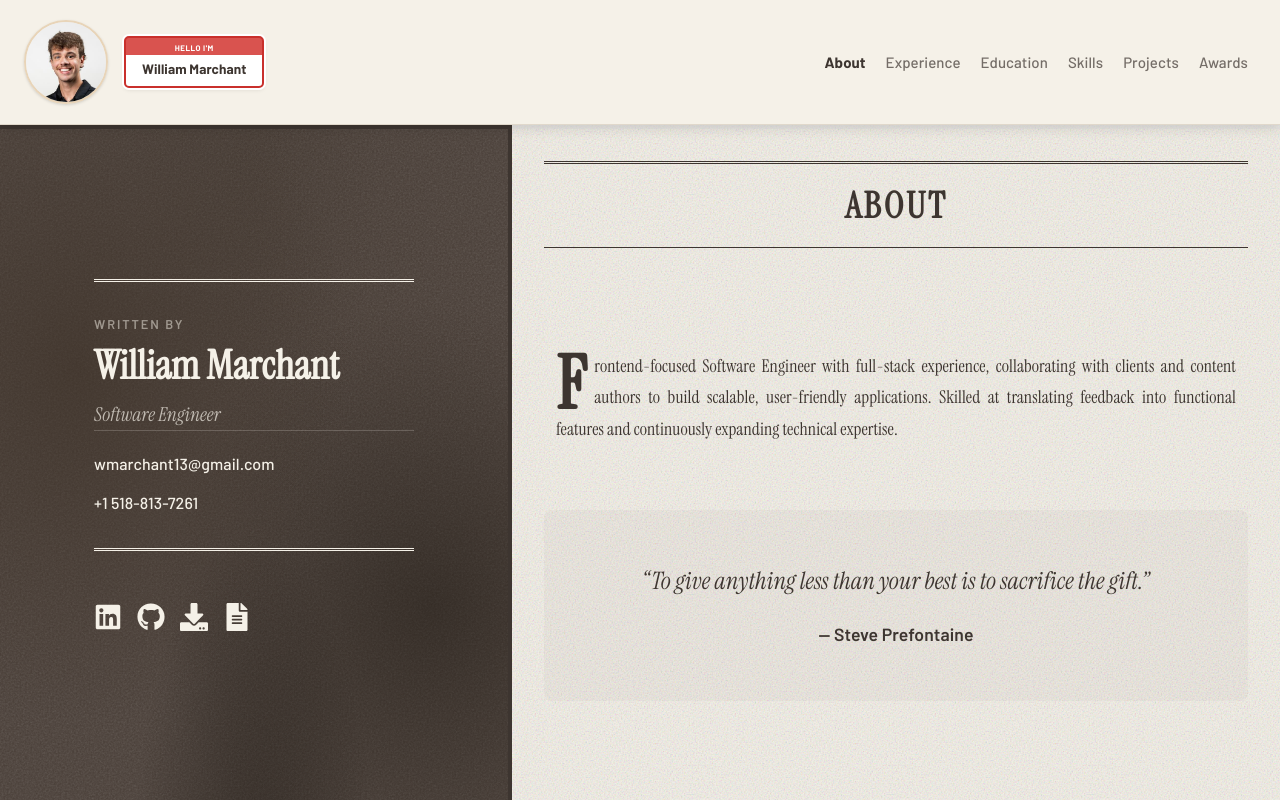
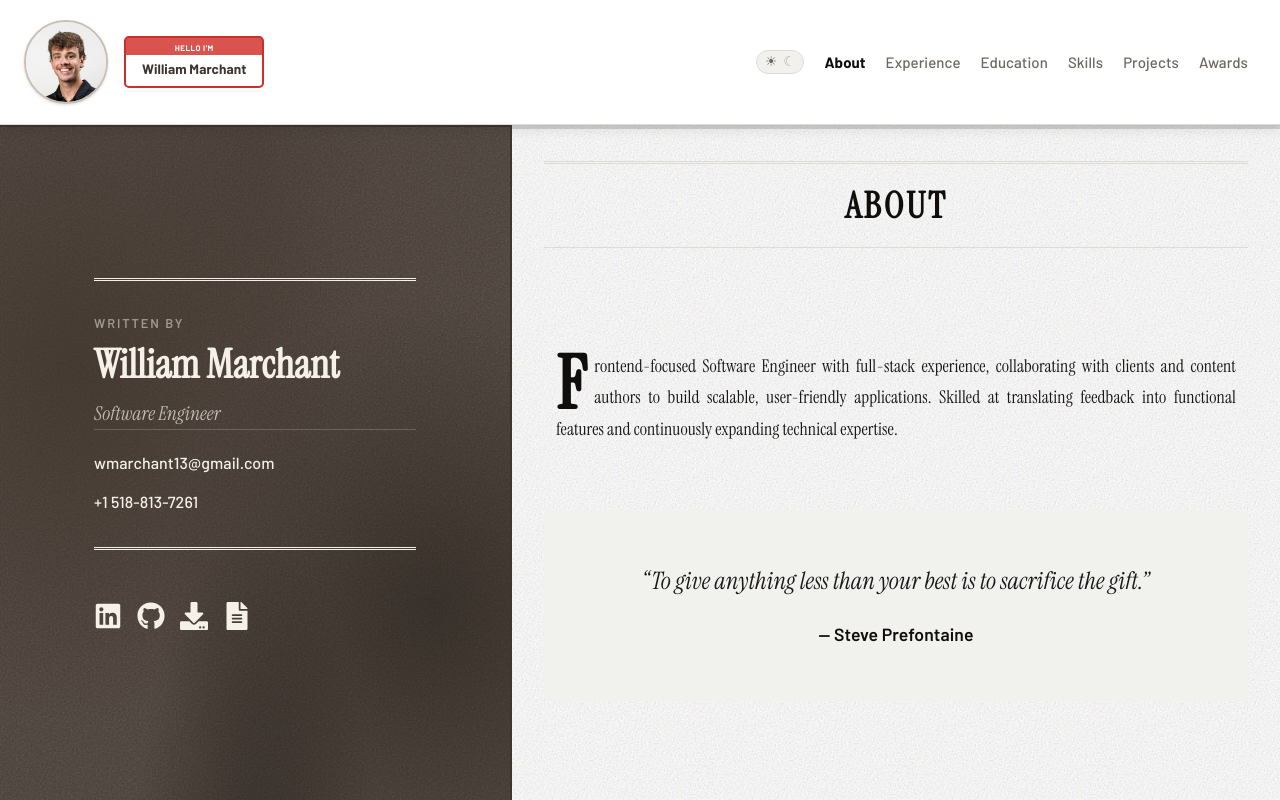
Before and after one commit to wmarchant13/Personal-Website, a Next.js app: page / in a window 1280 px wide. Built offline with nearby package versions, Linux system fonts and the light colour scheme.

Commit message:
feat(frontend): added in dark mode

```diff
--- a/src/components/home-page/home.module.scss
+++ b/src/components/home-page/home.module.scss
@@ -23,15 +23,15 @@
 }
 
 .leftSideContainer {
-  background: #483d36;
+  background: var(--book-cover);
   overflow: hidden;
   position: relative;
   flex-shrink: 0;
   display: flex;
   flex-direction: column;
   justify-content: center;
-  border-right: 4px solid #3d3530;
-  border-top: 4px solid #3d3530;
+  border-right: 2px solid var(--book-cover-border);
+  border-top: 2px solid var(--book-cover-border);
   width: 40%;
   height: 100vh;
   padding-bottom: var(--space-3xl);
@@ -76,7 +76,7 @@
   min-height: 0;
   max-height: 100vh;
   overflow-y: auto;
-  background: #f5f1e8;
+  background: var(--bg-elevated);
   background-attachment: local;
   position: relative;
   scrollbar-width: none;
@@ -101,14 +101,14 @@
   left: 0;
   width: 100%;
   height: 4px;
-  background: rgba(224, 224, 224, 0.5);
+  background: color-mix(in srgb, var(--text) 15%, transparent);
   backdrop-filter: blur(10px);
   z-index: 99;
 }
 
 .progressBar {
   height: 100%;
-  background: #3d3530;
+  background: var(--book-cover-border);
   transition: width 0.1s ease-out;
 }
 
@@ -123,7 +123,7 @@
 
 .newspaperRule {
   border: none;
-  border-top: 1px solid #3d3530;
+  border-top: 1px solid var(--border);
   margin: 0;
   width: 100%;
   padding-bottom: 10%;
@@ -131,7 +131,7 @@
 
 .newspaperRuleThick {
   border: none;
-  border-top: 3px double #3d3530;
+  border-top: 3px double var(--border);
   margin: 0;
   width: 100%;
 }
@@ -141,7 +141,7 @@
   text-transform: uppercase;
   letter-spacing: 0.08em;
   text-align: center;
-  color: #3d3530;
+  color: var(--text-heading);
   font-family:
     Instrument Serif,
     Georgia,
@@ -167,7 +167,7 @@
 
   p {
     line-height: 1.8;
-    color: #3d3530;
+    color: var(--text);
     font-family:
       Instrument Serif,
       Georgia,
@@ -190,14 +190,14 @@
       line-height: 0.8;
       padding-right: 8px;
       padding-top: 4px;
-      color: #3d3530;
+      color: var(--text-heading);
       font-weight: 700;
     }
   }
 }
 
 .quoteContainer {
-  background: rgba(61, 53, 48, 0.03);
+  background: color-mix(in srgb, var(--surface) 86%, transparent);
   border-radius: 8px;
   max-width: 800px;
   margin: 0 auto;
@@ -205,7 +205,7 @@
 
 .quoteContent {
   font-style: italic;
-  color: #3d3530;
+  color: var(--text);
   margin-bottom: var(--space-md);
   font-family:
     Instrument Serif,
@@ -215,7 +215,7 @@
 }
 
 .quoteAttribution {
-  color: #3d3530;
+  color: var(--text-heading);
   font-family: Barlow, sans-serif;
   font-weight: 600;
 }
@@ -228,7 +228,7 @@
   flex-wrap: wrap;
 
   svg {
-    color: #3d3530;
+    color: var(--text-heading);
     width: 28px;
     height: 28px;
     transition:
@@ -244,24 +244,24 @@
 }
 
 *:focus-visible {
-  outline: 3px solid #3d3530;
+  outline: 3px solid var(--accent);
   outline-offset: 2px;
 }
 
 a:focus-visible {
-  outline: 3px solid #f5f1e8;
+  outline: 3px solid var(--accent);
   outline-offset: 2px;
 }
 
 button:focus-visible,
 [role="button"]:focus-visible {
-  outline: 3px solid #3d3530;
+  outline: 3px solid var(--accent);
   outline-offset: 2px;
 }
 
 [style*="background: #685f57"] a:focus-visible,
 [style*="background: #3d3530"] a:focus-visible {
-  outline: 3px solid #f5f1e8;
+  outline: 3px solid var(--accent);
   outline-offset: 3px;
 }
 /* Minimal page styles retained (animations + experience grid) */
--- a/src/components/home-page/index.tsx
+++ b/src/components/home-page/index.tsx
@@ -37,7 +37,6 @@ const HomePage = ({
   skillsSection,
   projectSection,
   awardsSection,
-  ...rest
 }: HomePageProps) => {
   const heroRef = useRef<HTMLDivElement>(null);
   const scrollContainerRef = useRef<HTMLDivElement>(null);
@@ -143,7 +142,7 @@ const HomePage = ({
           }}
           className={styles.leftSideContainer}
           style={{
-            backgroundImage: `radial-gradient(ellipse at 15% 30%, rgba(60, 48, 38, 0.6) 0%, transparent 45%), radial-gradient(ellipse at 85% 60%, rgba(30, 24, 18, 0.5) 0%, transparent 45%), radial-gradient(ellipse at 50% 0%, rgba(55, 45, 35, 0.2) 0%, transparent 35%), radial-gradient(ellipse at 50% 100%, rgba(25, 20, 15, 0.5) 0%, transparent 35%), radial-gradient(ellipse at 70% 20%, rgba(65, 52, 42, 0.1) 0%, transparent 30%), url(${assetPath("/images/leather.svg")}), url(${assetPath("/images/grain.svg")})`,
+            backgroundImage: `radial-gradient(ellipse at 15% 30%, var(--book-cover-tint-1) 0%, transparent 45%), radial-gradient(ellipse at 85% 60%, var(--book-cover-tint-2) 0%, transparent 45%), radial-gradient(ellipse at 50% 0%, var(--book-cover-tint-3) 0%, transparent 35%), radial-gradient(ellipse at 50% 100%, var(--book-cover-tint-4) 0%, transparent 35%), radial-gradient(ellipse at 70% 20%, var(--book-cover-tint-5) 0%, transparent 30%), url(${assetPath("/images/leather.svg")}), url(${assetPath("/images/grain.svg")})`,
           }}
         >
           {/* Hero Section */}
--- a/src/components/navbar/index.module.scss
+++ b/src/components/navbar/index.module.scss
@@ -1,8 +1,8 @@
 @use "../../styles/mixins" as *;
 
 .navbar {
-  background: #f5f1e8;
-  border-bottom: 1px solid rgba(139, 115, 85, 0.2);
+  background: color-mix(in srgb, var(--bg-elevated) 92%, transparent);
+  border-bottom: 1px solid var(--border);
   padding: var(--space-md) 0;
   position: sticky;
   top: 0;
@@ -33,7 +33,7 @@
   border-radius: 50%;
 
   object-position: center 20%;
-  border: 2px solid #e8d4b8;
+  border: 2px solid color-mix(in srgb, var(--accent) 45%, transparent);
   box-shadow: 0 1px 3px rgba(0, 0, 0, 0.15);
   margin-left: -8px;
 }
@@ -127,7 +127,7 @@
 .hamburgerBar {
   width: 24px;
   height: 2px;
-  background: #3d3530;
+  background: var(--text-heading);
 }
 
 .desktopMenu {
@@ -140,8 +140,56 @@
   }
 }
 
+.themeToggle {
+  display: inline-flex;
+  align-items: center;
+  gap: 6px;
+  border: 1px solid var(--border);
+  background: var(--surface);
+  color: var(--text-muted);
+  border-radius: 999px;
+  padding: 4px 8px;
+  cursor: pointer;
+  transition:
+    background var(--transition-base),
+    color var(--transition-base),
+    border-color var(--transition-base);
+
+  &:hover {
+    color: var(--text-heading);
+    border-color: var(--accent);
+  }
+
+  &:focus-visible {
+    outline: 3px solid var(--accent);
+    outline-offset: 2px;
+  }
+}
+
+.themeSun,
+.themeMoon {
+  font-size: 0.85rem;
+  line-height: 1;
+  opacity: 0.45;
+}
+
+.activeThemeIcon {
+  opacity: 1;
+}
+
+.mobileThemeToggle {
+  border: 1px solid var(--border);
+  background: var(--surface);
+  color: var(--text-heading);
+  border-radius: 8px;
+  font-size: var(--fs-body-sm);
+  padding: 8px 10px;
+  text-align: left;
+  cursor: pointer;
+}
+
 .navLink {
-  color: rgba(61, 53, 48, 0.7);
+  color: var(--text-muted);
   text-decoration: none;
   font-size: var(--fs-body-sm);
   font-weight: 500;
@@ -151,21 +199,21 @@
   cursor: pointer;
 
   &:hover {
-    color: #3d3530;
+    color: var(--text-heading);
   }
 
   &.active {
-    color: #3d3530;
+    color: var(--text-heading);
     font-weight: 700;
     border-radius: 16px;
   }
 
   &:focus-visible {
-    outline: 3px solid #3d3530;
+    outline: 3px solid var(--accent);
     outline-offset: 3px;
     border-radius: 12px;
-    background: rgba(61,53,48,0.06);
-    color: #3d3530;
+    background: color-mix(in srgb, var(--accent) 18%, transparent);
+    color: var(--text-heading);
   }
 }
 
@@ -174,8 +222,8 @@
   top: 100%;
   left: 0;
   right: 0;
-  background: #f5f1e8;
-  border-bottom: 1px solid rgba(139, 115, 85, 0.2);
+  background: var(--bg-elevated);
+  border-bottom: 1px solid var(--border);
   box-shadow: 0 4px 12px rgba(0, 0, 0, 0.1);
   padding: var(--space-md);
   display: flex;
@@ -184,7 +232,7 @@
 }
 
 .mobileNavLink {
-  color: rgba(61, 53, 48, 0.7);
+  color: var(--text-muted);
   text-decoration: none;
   font-size: var(--fs-body);
   font-weight: 500;
@@ -192,14 +240,14 @@
   cursor: pointer;
 
   &.active {
-    color: #3d3530;
+    color: var(--text-heading);
     font-weight: 700;
   }
 
   &:focus-visible {
-    outline: 3px solid #3d3530;
+    outline: 3px solid var(--accent);
     outline-offset: 3px;
-    background: rgba(61,53,48,0.06);
+    background: color-mix(in srgb, var(--accent) 18%, transparent);
     border-radius: 8px;
   }
 }
--- a/src/components/navbar/index.tsx
+++ b/src/components/navbar/index.tsx
@@ -10,12 +10,39 @@ const Navbar = () => {
   const [isMobileMenuOpen, setIsMobileMenuOpen] = useState(false);
   const isMobile = useIsMobile();
   const [nameTagWave, setNameTagWave] = useState(false);
+  const [theme, setTheme] = useState<"light" | "dark">("light");
 
   useEffect(() => {
-    if (!isMobile) {
-      setIsMobileMenuOpen(false);
-    }
-  }, [isMobile]);
+    if (typeof window === "undefined") return;
+
+    const savedTheme = window.localStorage.getItem("theme-preference");
+    const mediaQuery = window.matchMedia("(prefers-color-scheme: dark)");
+
+    const applyTheme = (nextTheme: "light" | "dark") => {
+      document.documentElement.setAttribute("data-theme", nextTheme);
+      setTheme(nextTheme);
+    };
+
+    if (savedTheme === "light" || savedTheme === "dark") applyTheme(savedTheme);
+    else applyTheme(mediaQuery.matches ? "dark" : "light");
+
+    const onSystemThemeChange = (event: MediaQueryListEvent) => {
+      const localTheme = window.localStorage.getItem("theme-preference");
+      if (!localTheme) {
+        applyTheme(event.matches ? "dark" : "light");
+      }
+    };
+
+    mediaQuery.addEventListener("change", onSystemThemeChange);
+    return () => mediaQuery.removeEventListener("change", onSystemThemeChange);
+  }, []);
+
+  const toggleTheme = () => {
+    const nextTheme = theme === "dark" ? "light" : "dark";
+    document.documentElement.setAttribute("data-theme", nextTheme);
+    window.localStorage.setItem("theme-preference", nextTheme);
+    setTheme(nextTheme);
+  };
 
   // Smooth scroll handler
   const handleSmoothScroll = (
@@ -126,6 +153,26 @@ const Navbar = () => {
 
         {/* Desktop menu */}
         <div className={styles.desktopMenu}>
+          <button
+            type="button"
+            className={styles.themeToggle}
+            onClick={toggleTheme}
+            aria-label={`Switch to ${theme === "dark" ? "light" : "dark"} mode`}
+            title={`Switch to ${theme === "dark" ? "light" : "dark"} mode`}
+          >
+            <span
+              aria-hidden="true"
+              className={`${styles.themeSun} ${theme === "light" ? styles.activeThemeIcon : ""}`}
+            >
+              ☀
+            </span>
+            <span
+              aria-hidden="true"
+              className={`${styles.themeMoon} ${theme === "dark" ? styles.activeThemeIcon : ""}`}
+            >
+              ☾
+            </span>
+          </button>
           {navLinks.map((tab) => (
             <a
               key={tab.id}
@@ -153,6 +200,16 @@ const Navbar = () => {
       {/* Mobile menu dropdown */}
       {isMobile && isMobileMenuOpen && (
         <div className={styles.mobileMenu}>
+          <button
+            type="button"
+            className={styles.mobileThemeToggle}
+            onClick={toggleTheme}
+            aria-label={`Switch to ${theme === "dark" ? "light" : "dark"} mode`}
+          >
+            {theme === "dark"
+              ? "Theme: Dark (switch to light)"
+              : "Theme: Light (switch to dark)"}
+          </button>
           {navLinks.map((tab) => (
             <a
               key={tab.id}
--- a/src/components/quote/styles.module.scss
+++ b/src/components/quote/styles.module.scss
@@ -18,7 +18,7 @@
 }
 
 .quoteContainer {
-  background: rgba(61, 53, 48, 0.03);
+  background: color-mix(in srgb, var(--surface) 86%, transparent);
   border-radius: 8px;
   max-width: 800px;
   margin: 0 auto;
@@ -31,7 +31,7 @@
 
 .quoteContent {
   font-style: italic;
-  color: #3d3530;
+  color: var(--text);
   margin-bottom: var(--space-md);
   font-family:
     Instrument Serif,
@@ -46,7 +46,7 @@
 }
 
 .quoteAttribution {
-  color: #3d3530;
+  color: var(--text-heading);
   font-family: Barlow, sans-serif;
   font-weight: 600;
   font-size: 1.1rem;
--- a/src/styles/design-tokens.scss
+++ b/src/styles/design-tokens.scss
@@ -35,6 +35,15 @@
   --accent: #8b7355; // Warm taupe-brown
   --accent-hover: #73604a; // Darker on interaction
   --accent-soft: #d4c4b3; // Tinted backgrounds
+
+  // Hero left-panel "book cover" colors
+  --book-cover: #483d36;
+  --book-cover-border: #3d3530;
+  --book-cover-tint-1: rgba(60, 48, 38, 0.6);
+  --book-cover-tint-2: rgba(30, 24, 18, 0.5);
+  --book-cover-tint-3: rgba(55, 45, 35, 0.2);
+  --book-cover-tint-4: rgba(25, 20, 15, 0.5);
+  --book-cover-tint-5: rgba(65, 52, 42, 0.1);
 
   // ============================================
   // SPACING SYSTEM
@@ -122,6 +131,66 @@
   --transition-fast: 150ms cubic-bezier(0.2, 0, 0.38, 0.9);
   --transition-base: 220ms cubic-bezier(0.2, 0, 0.38, 0.9);
   --transition-slow: 350ms cubic-bezier(0.2, 0, 0.38, 0.9);
+
+  color-scheme: light;
+}
+
+:root[data-theme="dark"] {
+  --bg: #10141a;
+  --bg-elevated: #151b22;
+  --surface: #1d242d;
+  --surface-hover: #26303b;
+  --border: #313b47;
+  --border-subtle: #242d37;
+  --text: #e4ebf3;
+  --text-heading: #f1f5fb;
+  --text-muted: #b5c0cd;
+  --text-subtle: #8f9bad;
+  --accent: #8aa6dd;
+  --accent-hover: #7994c8;
+  --accent-soft: #2a3444;
+  --book-cover: #0d1117;
+  --book-cover-border: #070b10;
+  --book-cover-tint-1: rgba(27, 45, 73, 0.58);
+  --book-cover-tint-2: rgba(12, 20, 36, 0.62);
+  --book-cover-tint-3: rgba(34, 54, 89, 0.24);
+  --book-cover-tint-4: rgba(8, 14, 26, 0.55);
+  --book-cover-tint-5: rgba(24, 40, 66, 0.18);
+  --shadow-sm: 0 2px 8px rgba(0, 0, 0, 0.24);
+  --shadow: 0 4px 16px rgba(0, 0, 0, 0.3);
+  --shadow-lg: 0 8px 32px rgba(0, 0, 0, 0.35);
+  --shadow-inset: inset 0 1px 3px rgba(255, 255, 255, 0.05);
+  color-scheme: dark;
+}
+
+@media (prefers-color-scheme: dark) {
+  :root:not([data-theme="light"]) {
+    --bg: #10141a;
+    --bg-elevated: #151b22;
+    --surface: #1d242d;
+    --surface-hover: #26303b;
+    --border: #313b47;
+    --border-subtle: #242d37;
+    --text: #e4ebf3;
+    --text-heading: #f1f5fb;
+    --text-muted: #b5c0cd;
+    --text-subtle: #8f9bad;
+    --accent: #8aa6dd;
+    --accent-hover: #7994c8;
+    --accent-soft: #2a3444;
+    --book-cover: #0d1117;
+    --book-cover-border: #070b10;
+    --book-cover-tint-1: rgba(27, 45, 73, 0.58);
+    --book-cover-tint-2: rgba(12, 20, 36, 0.62);
+    --book-cover-tint-3: rgba(34, 54, 89, 0.24);
+    --book-cover-tint-4: rgba(8, 14, 26, 0.55);
+    --book-cover-tint-5: rgba(24, 40, 66, 0.18);
+    --shadow-sm: 0 2px 8px rgba(0, 0, 0, 0.24);
+    --shadow: 0 4px 16px rgba(0, 0, 0, 0.3);
+    --shadow-lg: 0 8px 32px rgba(0, 0, 0, 0.35);
+    --shadow-inset: inset 0 1px 3px rgba(255, 255, 255, 0.05);
+    color-scheme: dark;
+  }
 }
 
 // ============================================
```
Also changed, not shown: src/components/awards/styles.module.scss (+9 -9 lines), src/components/education/styles.module.scss (+5 -5 lines), src/components/experience/styles.module.scss (+9 -9 lines), src/components/project/styles.module.scss (+7 -7 lines), src/components/skills/styles.module.scss (+4 -4 lines).
